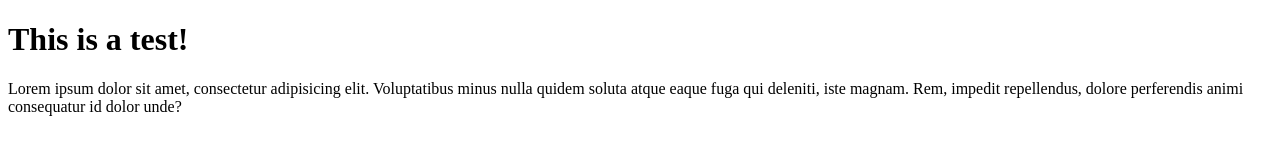
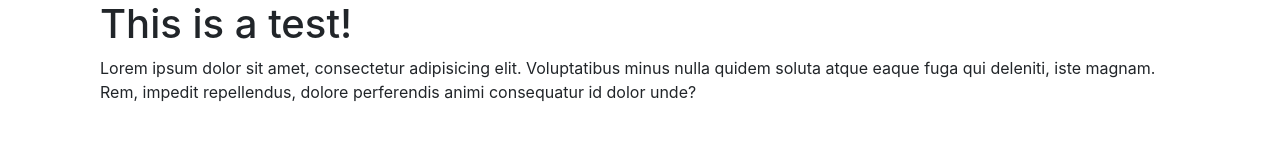
Before and after one commit to rbfmendiola/test, a plain HTML site: page index.html in a window 1280 px wide. Drawn offline with nearby package versions, Linux system fonts and the light colour scheme.

Commit message:
Test bootstrap

```diff
--- a/index.html
+++ b/index.html
@@ -3,9 +3,14 @@
 <head>
 	<meta charset="UTF-8">
 	<title>Github Test</title>
+	<link rel="stylesheet" href="https://stackpath.bootstrapcdn.com/bootstrap/4.1.3/css/bootstrap.min.css" integrity="sha384-MCw98/SFnGE8fJT3GXwEOngsV7Zt27NXFoaoApmYm81iuXoPkFOJwJ8ERdknLPMO" crossorigin="anonymous">
 </head>
 <body>
-	<h1>This is a test!</h1>
-	<p>Lorem ipsum dolor sit amet, consectetur adipisicing elit. Voluptatibus minus nulla quidem soluta atque eaque fuga qui deleniti, iste magnam. Rem, impedit repellendus, dolore perferendis animi consequatur id dolor unde?</p>
+	<div class="container">
+		<div class="col-md-12">
+			<h1>This is a test!</h1>
+			<p>Lorem ipsum dolor sit amet, consectetur adipisicing elit. Voluptatibus minus nulla quidem soluta atque eaque fuga qui deleniti, iste magnam. Rem, impedit repellendus, dolore perferendis animi consequatur id dolor unde?</p>
+		</div>
+	</div>
 </body>
 </html>
```
